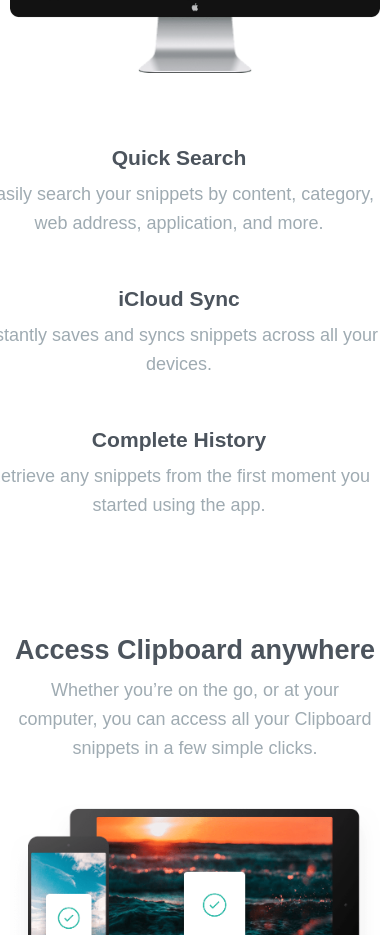
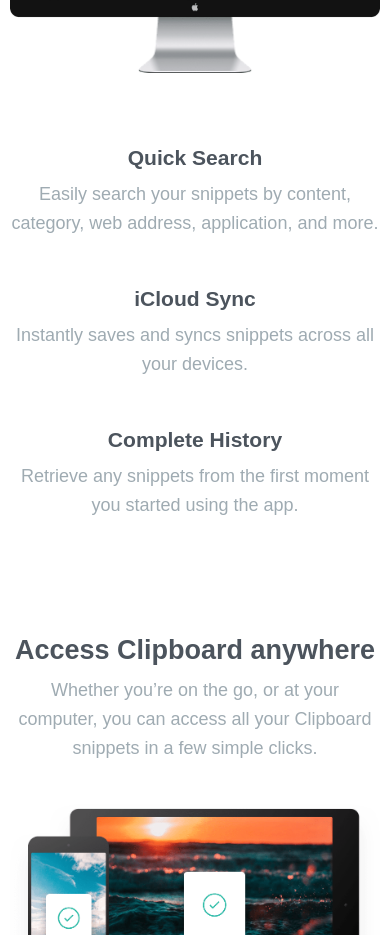
Before and after one commit to prajwalpoojary/clipboard-lading, a plain HTML site: page index.html in a window 390 px wide. Shown: the part 1241-2176 px from the top of the page. Drawn offline with Linux system fonts and the light colour scheme; a web font is replaced by a local one.

Commit message:
removed margin-left on computer__item & set width to 100%

```diff
--- a/styles.css
+++ b/styles.css
@@ -295,8 +295,13 @@
 
     .header__text,
     .snippets__text,
-    .clipboard__text {
+    .clipboard__text,
+    .computer__item {
         width: 100%;
+    }
+
+    .computer__item {
+        margin-left: 0;
     }
 
     .computer__img,
```
